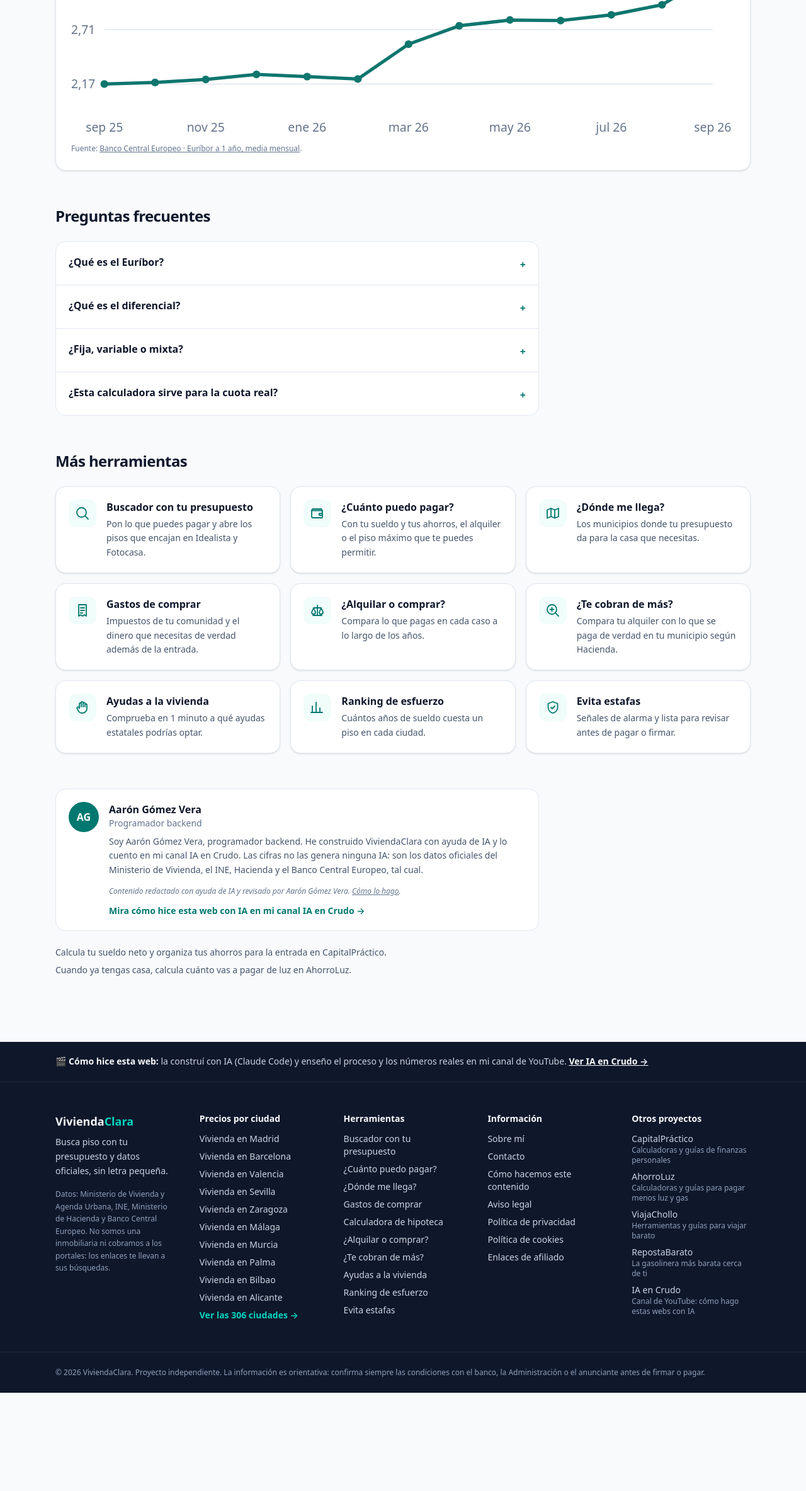
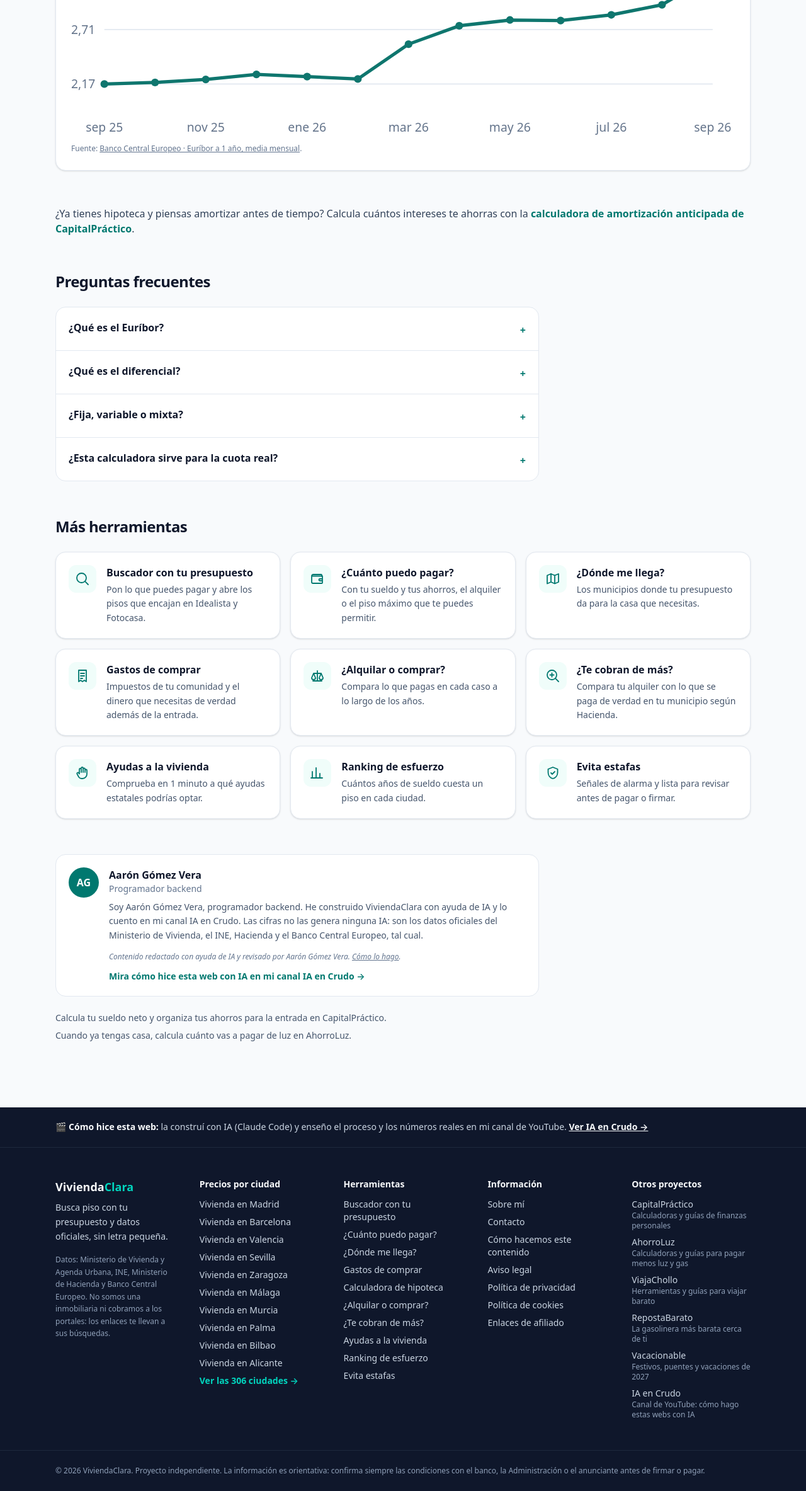
Before and after one commit to agomezve/viviendaclara-web, an Astro site: page /hipoteca in a window 1280 px wide. Shown: the part 1081-3448 px from the top of the page at 63% size. Before the commit the page ends 3292 px from the top, so only its background shows below. Built offline with nearby package versions, Linux system fonts and the light colour scheme; Astro itself is replaced by a stand-in of ours.

Commit message:
Enlaces: Vacacionable en el pie y en «Sobre mí»; enlace a la calculadora de amortización de CapitalPráctico
Co-Authored-By: Claude Opus 5.5 <noreply@anthropic.com>

```diff
--- a/src/config/site.ts
+++ b/src/config/site.ts
@@ -127,6 +127,12 @@ export const PROJECTS = [
     description: 'Busca piso según tu presupuesto, con datos oficiales',
   },
   {
+    id: 'puentes',
+    name: 'Vacacionable',
+    url: 'https://vacacionable.aarongomezvera.es',
+    description: 'Festivos, puentes y vacaciones de 2027',
+  },
+  {
     id: 'canal',
     name: CHANNEL.name,
     url: CHANNEL.url,
--- a/src/pages/hipoteca.astro
+++ b/src/pages/hipoteca.astro
@@ -166,6 +166,11 @@ const preguntas = [
       <p class="fuente mt-2">Fuente: <a href={EURIBOR.url} rel="noopener" target="_blank">{EURIBOR.fuente}</a>.</p>
     </section>
 
+    <p class="text-slate-700">
+      ¿Ya tienes hipoteca y piensas amortizar antes de tiempo? Calcula cuántos intereses te ahorras con la
+      <a href="https://finanzas.aarongomezvera.es/calculadoras/hipoteca-amortizacion" class="font-semibold text-teal-700 hover:underline">calculadora de amortización anticipada de CapitalPráctico</a>.
+    </p>
+
     <AdSlot format="horizontal" />
     <Faq preguntas={preguntas} />
     <Herramientas />
```
